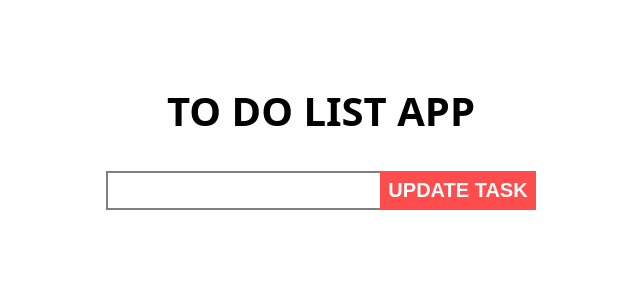
After one commit to aelmaar/Todolist-app-with-Python-Flask, a Flask app: page /update/5 in a window 1280 px wide. The commit adds this page. Shown: the top 300 px of the page, without its empty margins (319-959 px from the left). Run offline with Flask 2, Linux system fonts and the light colour scheme; some libraries are stand-ins or nearby versions.

Commit message:
create the model and make routes, still need some fixes for special cases

```diff
--- a/app.py
+++ b/app.py
@@ -1,14 +1,49 @@
-from flask import Flask, render_template
+from flask import Flask, render_template, request, redirect
 from flask_sqlalchemy import SQLAlchemy
 
 app = Flask(__name__)
-#app.config['SQLALCHEMY_DATABASE_URI'] = 'sqlite:////tmp/test.db'
-#db = SQLAlchemy(app)
+app.config['SQLALCHEMY_DATABASE_URI'] = 'sqlite:///database/test.db'
+db = SQLAlchemy(app)
 
-#class Task(db.Model):
-#    id = db.Column(db.Integer, primary_key=True)
+# creating the model
+class Task(db.Model):
+    id = db.Column(db.Integer, primary_key=True)
+    task = db.Column(db.String(120), nullable=False)
+
+    def __repr__(self) -> str:
+        return '<Task %r' % self.id
+
+# this is the default route, where we will add tasks
+@app.route('/', methods=["POST", "GET"])
+def index():
+    if request.method == "POST":
+        get_task = request.form.get("task")
+        # we have to make sure that the user provide us a value
+        # in order to store it
+        if get_task:
+            db.session.add(Task(task=get_task))
+            db.session.commit()
+        return redirect('/')
+    else:
+        tasks = db.session.query(Task).all()
+        return render_template('index.html', tasks=tasks)
 
 
-@app.route('/')
-def index():
-    return render_template('index.html')
+# delete a task
+@app.route('/delete/<int:id>')
+def delete(id):
+    db.session.query(Task).filter(Task.id == id).delete(synchronize_session=False)
+    db.session.commit()
+    return redirect('/')
+
+# update the task
+@app.route('/update/<int:id>', methods=["POST", "GET"])
+def update(id):
+    if request.method == "POST":
+        get_task = request.form.get("task")
+        if get_task:
+            db.session.query(Task).filter(Task.id == id).update({Task.task: get_task})
+            db.session.commit()
+            return redirect('/')
+    else:
+        return render_template('update.html', id=id)
--- /dev/null
+++ b/templates/update.html
@@ -0,0 +1,17 @@
+{% extends 'layout.html' %}
+
+{% block head %}
+    <title>UPDATE TASK</title>
+{% endblock %}
+
+{% block body %}
+<section>
+    <div class="todo_container">
+        <h1>TO DO LIST APP</h1>
+        <form action="/update/{{id}}" method="post">
+            <input type="text" name="task">
+            <input type="submit" value="UPDATE TASK">
+        </form>
+    </div>
+</section>
+{% endblock %}
```
Also changed, not shown: templates/index.html (+6 -4 lines), database/test.db (added).
